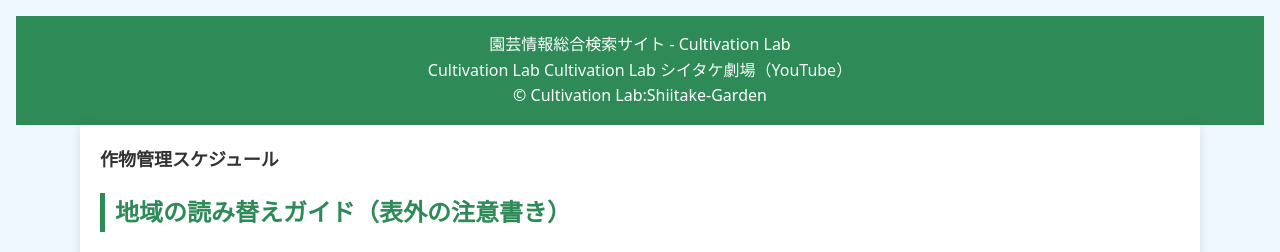
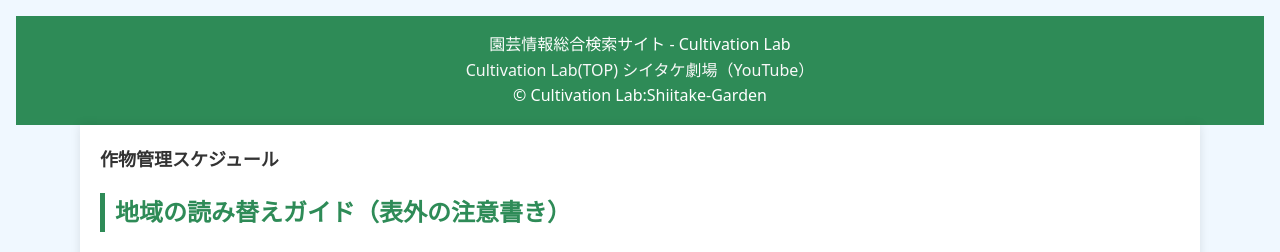
Before and after one commit to shiitake-garden/shiitake-garden.github.io, a Jekyll site: the page built from schedule.html, in a window 1280 px wide. Shown: the top 252 px of the page. Built offline with Jekyll 4.4.1, drawn with Linux system fonts in a browser that asks for light colours.

Commit message:
Update header_care.html

```diff
--- a/_includes/header_care.html
+++ b/_includes/header_care.html
@@ -1,8 +1,7 @@
 <header class="site-header">
   <div class="site-title">園芸情報総合検索サイト - Cultivation Lab</div>
     <nav>
-   <a href="https://shiitake-garden.github.io/">Cultivation Lab</a>
-   <a href="https://shiitake-garden.github.io/">Cultivation Lab</a>
+   <a href="https://shiitake-garden.github.io/">Cultivation Lab(TOP)</a>
    <a href="https://www.youtube.com/channel/UCrtw70zncgFarJrSXo7ztjg">シイタケ劇場（YouTube）</a>
   </nav>
   <div>© Cultivation Lab:Shiitake-Garden</div>
```
